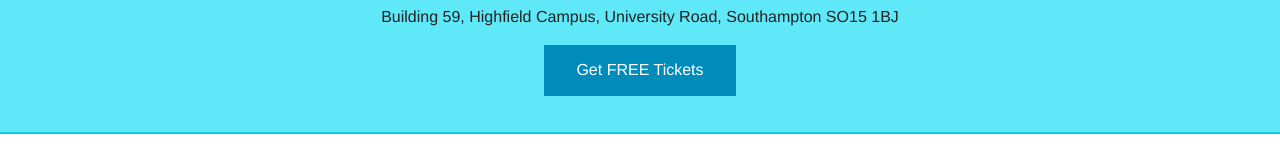
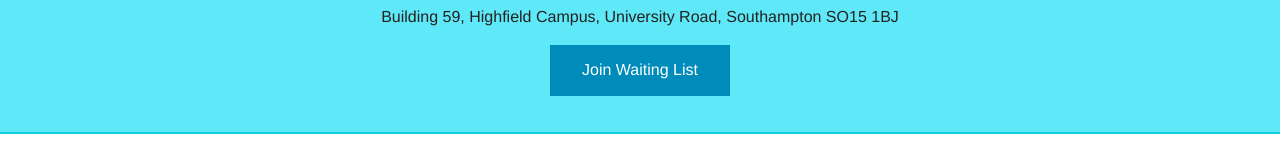
Before and after one commit to southamptongamejam/southamptongamejam.github.io, a website: page index.html in a window 1280 px wide. Shown: the part 391-537 px from the top of the page. Drawn offline with Linux system fonts and the light colour scheme.

Commit message:
Changed ticket link to wait list

```diff
--- a/index.html
+++ b/index.html
@@ -48,7 +48,7 @@
             </a></div>
 
             <div class="buttons">
-                <a href="http://southamptongamejam2015.eventbrite.com/?aff=website" class="button">Get FREE Tickets</a>
+                <a href="http://southamptongamejam2015.eventbrite.com/?aff=website" class="button">Join Waiting List</a>
                 <!-- <a href="#" class="button">Register as Volunteer</a> -->
             </div>
         </section>
```
